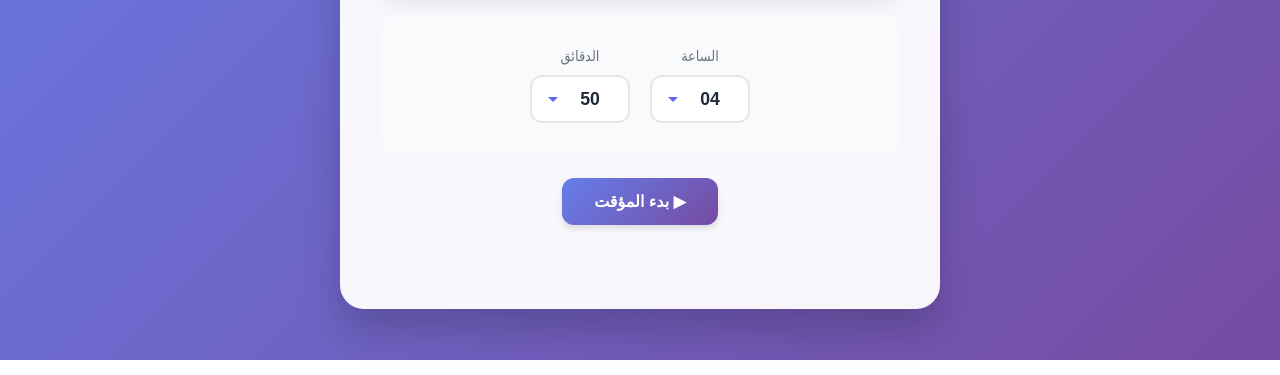
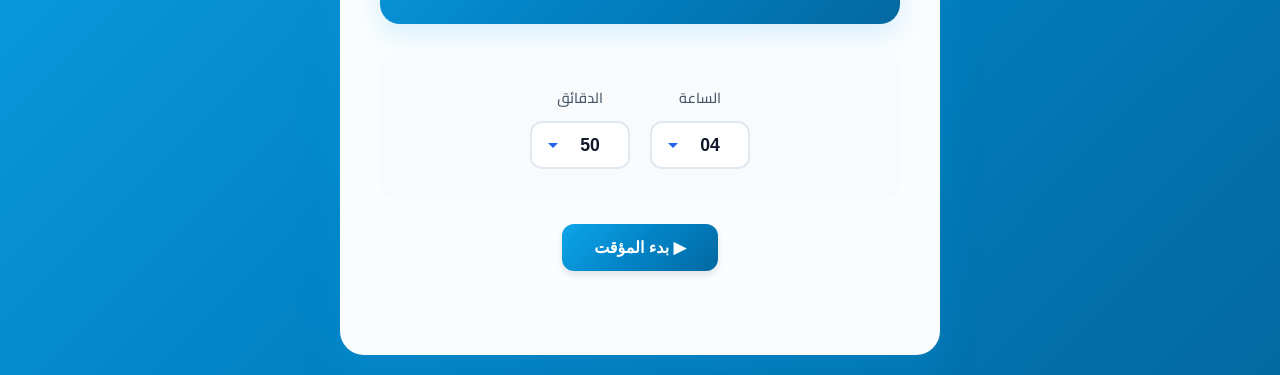
Before and after one commit to mbahhari/exam_timer, a plain HTML site: page index.html in a window 1280 px wide. Shown: the part 440-815 px from the top of the page. Drawn offline with Linux system fonts and the light colour scheme.

Commit message:
change the color of the page and change the font to cairo

```diff
--- a/index.html
+++ b/index.html
@@ -4,6 +4,9 @@
     <meta charset="UTF-8">
     <meta name="viewport" content="width=device-width, initial-scale=1.0">
     <title>مؤقت الامتحان - Exam Timer</title>
+    <link rel="preconnect" href="https://fonts.googleapis.com">
+    <link rel="preconnect" href="https://fonts.gstatic.com" crossorigin>
+    <link href="https://fonts.googleapis.com/css2?family=Cairo:wght@400;500;600;700;800;900&display=swap" rel="stylesheet">
     <style>
         * {
             margin: 0;
@@ -12,24 +15,24 @@
         }
 
         :root {
-            --primary-color: #6366f1;
-            --primary-dark: #4f46e5;
-            --secondary-color: #8b5cf6;
+            --primary-color: #2563eb;
+            --primary-dark: #1d4ed8;
+            --secondary-color: #3b82f6;
             --success-color: #10b981;
             --warning-color: #f59e0b;
             --danger-color: #ef4444;
-            --bg-gradient: linear-gradient(135deg, #667eea 0%, #764ba2 100%);
-            --card-bg: rgba(255, 255, 255, 0.95);
-            --text-primary: #1f2937;
-            --text-secondary: #6b7280;
-            --shadow-sm: 0 2px 4px rgba(0, 0, 0, 0.1);
+            --bg-gradient: linear-gradient(135deg, #0ea5e9 0%, #0284c7 50%, #0369a1 100%);
+            --card-bg: rgba(255, 255, 255, 0.98);
+            --text-primary: #0f172a;
+            --text-secondary: #475569;
+            --shadow-sm: 0 2px 4px rgba(0, 0, 0, 0.08);
             --shadow-md: 0 4px 6px rgba(0, 0, 0, 0.1);
-            --shadow-lg: 0 10px 25px rgba(0, 0, 0, 0.15);
-            --shadow-xl: 0 20px 40px rgba(0, 0, 0, 0.2);
+            --shadow-lg: 0 10px 25px rgba(14, 165, 233, 0.15);
+            --shadow-xl: 0 20px 40px rgba(14, 165, 233, 0.2);
         }
 
         body {
-            font-family: 'Segoe UI', Tahoma, Geneva, Verdana, sans-serif;
+            font-family: 'Cairo', 'Segoe UI', Tahoma, Geneva, Verdana, sans-serif;
             background: var(--bg-gradient);
             min-height: 100vh;
             display: flex;
@@ -83,7 +86,7 @@
         }
 
         .timer-display {
-            background: linear-gradient(135deg, #667eea 0%, #764ba2 100%);
+            background: linear-gradient(135deg, #0ea5e9 0%, #0284c7 50%, #0369a1 100%);
             border-radius: 20px;
             padding: 40px;
             text-align: center;
@@ -98,7 +101,7 @@
         }
 
         .timer-display.warning {
-            background: linear-gradient(135deg, #f59e0b 0%, #ef4444 100%);
+            background: linear-gradient(135deg, #f59e0b 0%, #f97316 100%);
             animation: pulse 2s infinite;
         }
 
@@ -167,7 +170,7 @@
 
         .time-select {
             background: white;
-            border: 2px solid #e5e7eb;
+            border: 2px solid #e2e8f0;
             border-radius: 12px;
             padding: 12px 20px;
             font-size: 1.1rem;
@@ -192,7 +195,7 @@
         .time-select:focus {
             outline: none;
             border-color: var(--primary-color);
-            box-shadow: 0 0 0 3px rgba(99, 102, 241, 0.1);
+            box-shadow: 0 0 0 3px rgba(37, 99, 235, 0.1);
         }
 
         .button-group {
```
